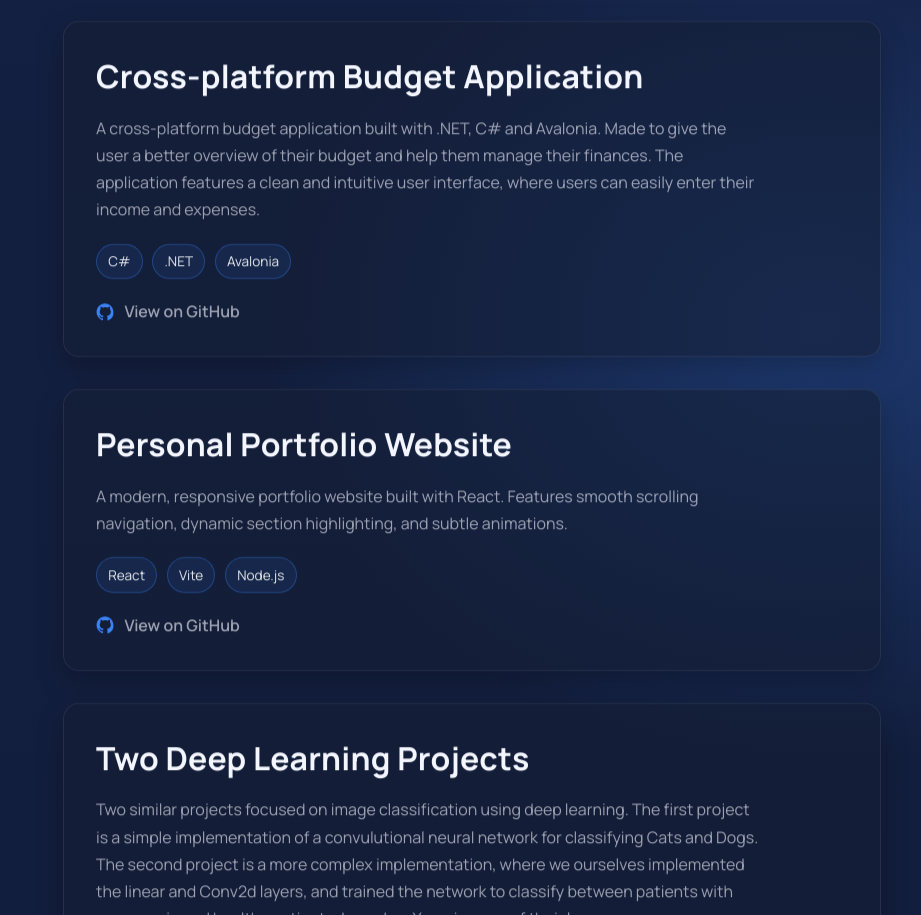
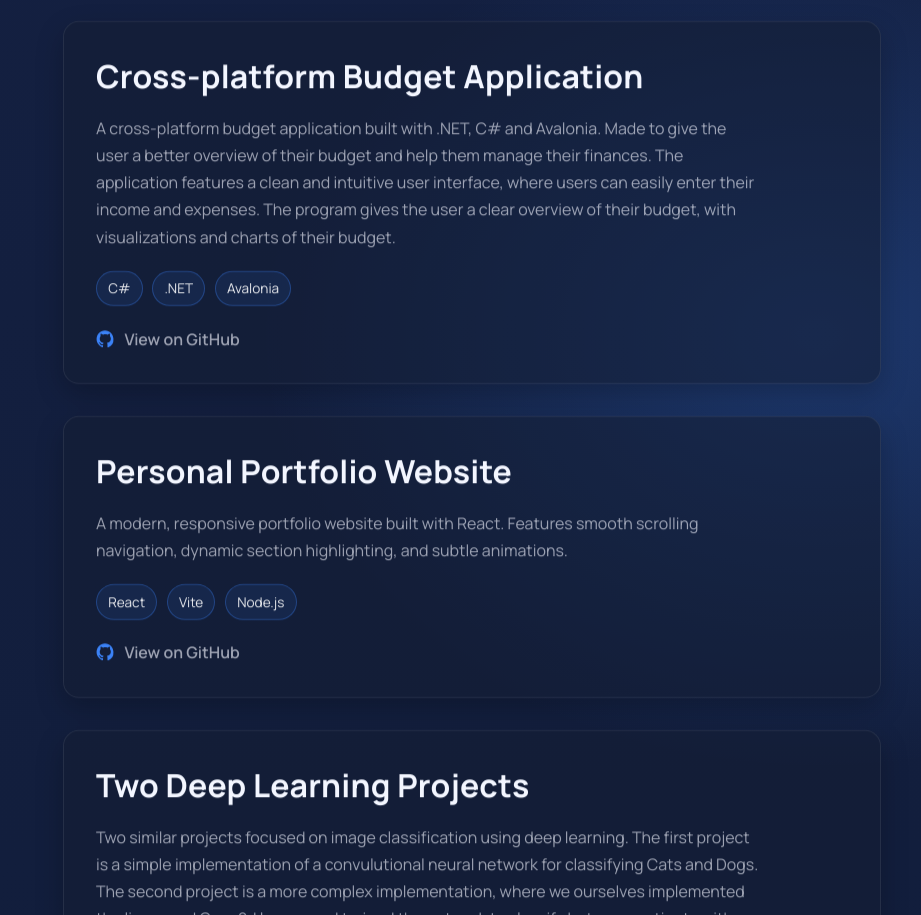
Before and after one commit to Rpede22/Website, a React (Vite) app: page / in a window 1280 px wide. Shown: the part 1352-2267 px from the top of the page, without its empty margins (359-1280 px from the left). Built offline with nearby package versions, Linux system fonts and the light colour scheme.

Commit message:
Tilføjelse af budget program

```diff
--- a/src/App.jsx
+++ b/src/App.jsx
@@ -104,6 +104,7 @@ export default function App() {
               <p className="muted">
                 A cross-platform budget application built with .NET, C# and Avalonia.
                 Made to give the user a better overview of their budget and help them manage their finances. The application features a clean and intuitive user interface, where users can easily enter their income and expenses.
+                The program gives the user a clear overview of their budget, with visualizations and charts of their budget.
               </p>
 
               <div className="item-tags">
```
